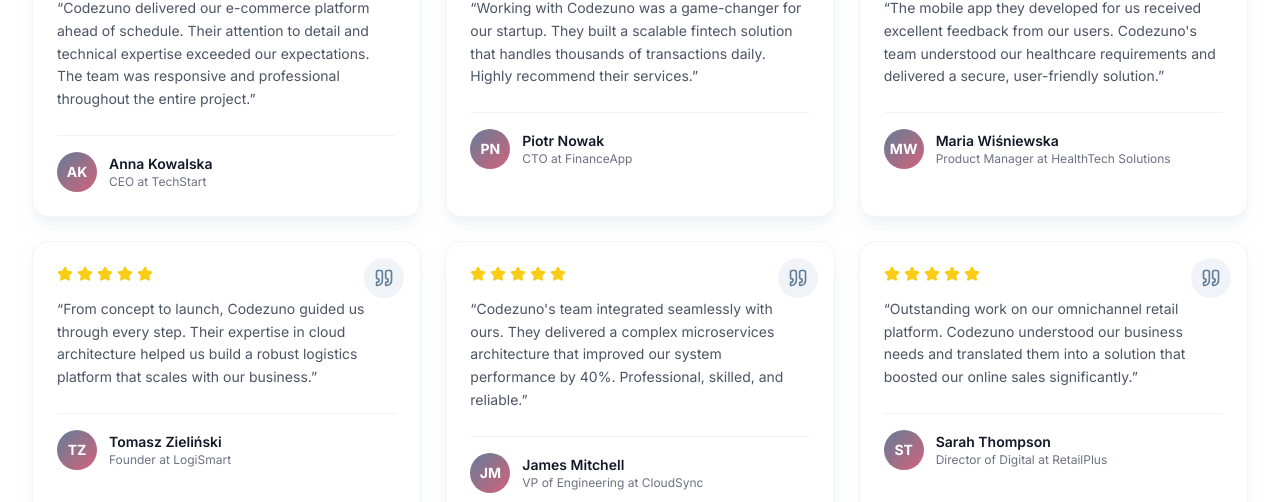
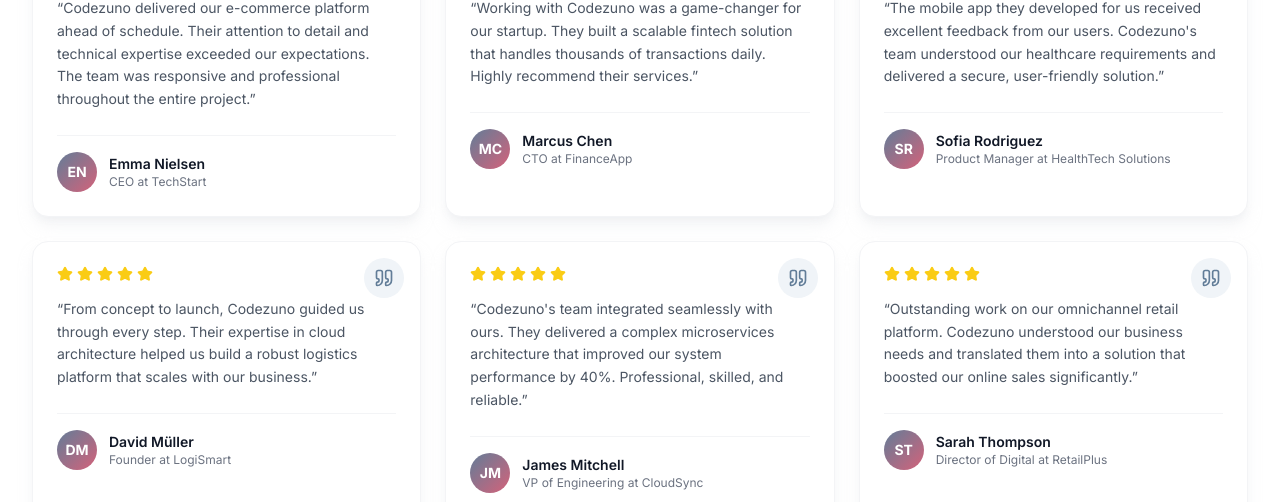
Before and after one commit to formit04/codezuno-web, a Next.js app: page /en in a window 1280 px wide. Shown: the part 4918-5420 px from the top of the page. Built offline with nearby package versions, Linux system fonts and the light colour scheme.

Commit message:
Change testimonial names to international

```diff
--- a/src/components/Testimonials.tsx
+++ b/src/components/Testimonials.tsx
@@ -6,7 +6,7 @@ import { useTranslations } from "next-intl";
 
 const testimonials = [
   {
-    name: "Anna Kowalska",
+    name: "Emma Nielsen",
     role: "CEO",
     company: "TechStart",
     content:
@@ -14,7 +14,7 @@ const testimonials = [
     rating: 5,
   },
   {
-    name: "Piotr Nowak",
+    name: "Marcus Chen",
     role: "CTO",
     company: "FinanceApp",
     content:
@@ -22,7 +22,7 @@ const testimonials = [
     rating: 5,
   },
   {
-    name: "Maria Wiśniewska",
+    name: "Sofia Rodriguez",
     role: "Product Manager",
     company: "HealthTech Solutions",
     content:
@@ -30,7 +30,7 @@ const testimonials = [
     rating: 5,
   },
   {
-    name: "Tomasz Zieliński",
+    name: "David Müller",
     role: "Founder",
     company: "LogiSmart",
     content:
```
